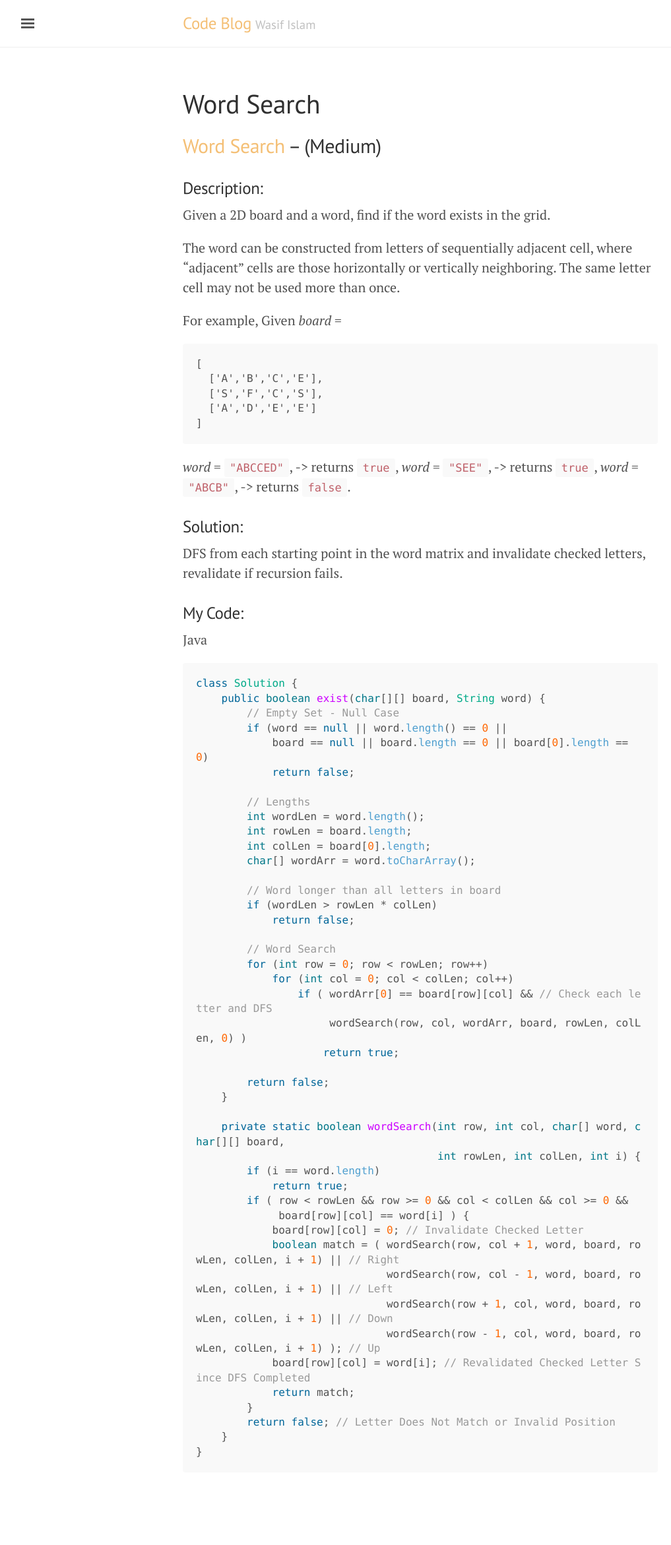
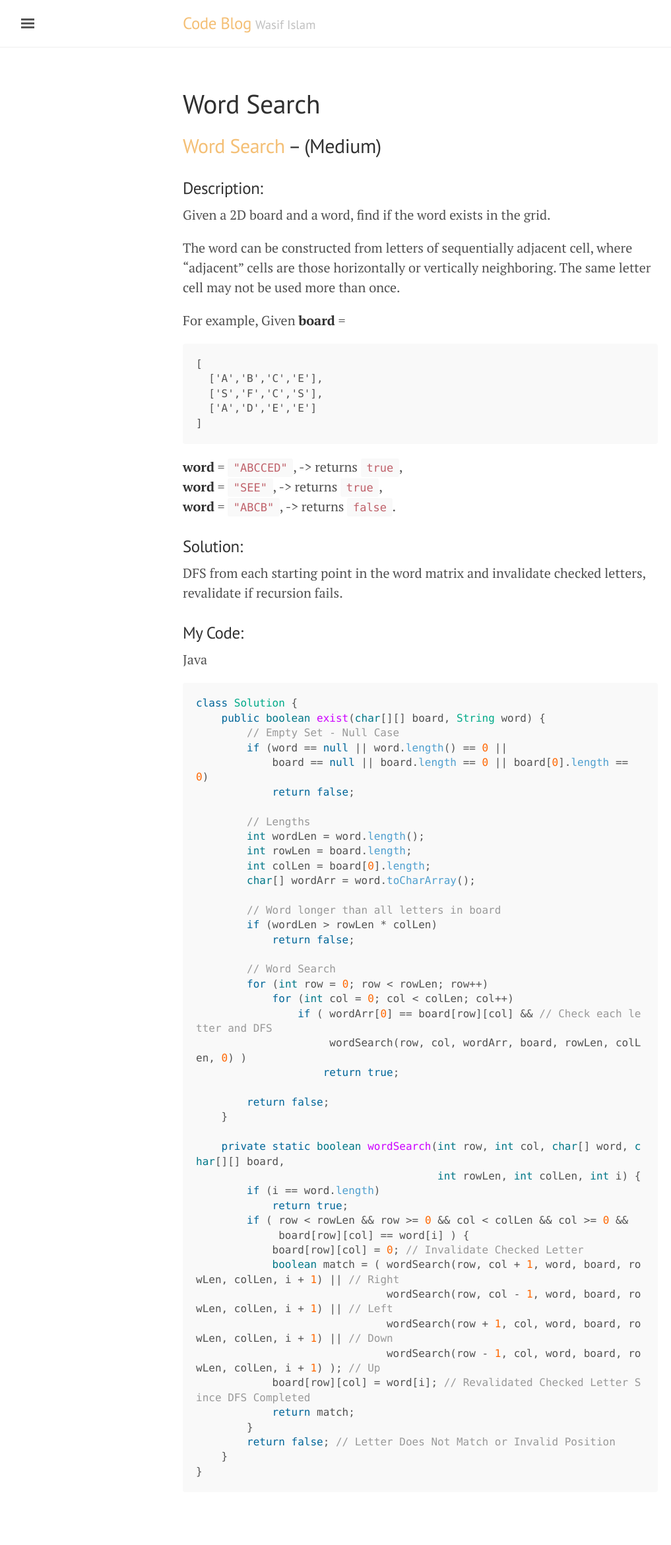
Before and after one commit to washifu/CodeBlog, a Jekyll site: the page built from pages/2017-10-10-Word_Search.md, in a window 1280 px wide. Shown: the whole page at 66% size, without its empty margins (3-1020 px from the left). Built offline with Jekyll 4.4.1, drawn with Linux system fonts in a browser that asks for light colours; comment, search, counter and statistics services are not loaded; before the commit the page ends 2312 px from its top, so only the background shows below that.

````diff
--- a/pages/2017-10-10-Word_Search.md
+++ b/pages/2017-10-10-Word_Search.md
@@ -12,7 +12,7 @@ Given a 2D board and a word, find if the word exists in the grid.
 The word can be constructed from letters of sequentially adjacent cell, where "adjacent" cells are those horizontally or vertically neighboring. The same letter cell may not be used more than once.
 
 For example,
-Given *board* =
+Given **board** =
 ```
 [
   ['A','B','C','E'],
@@ -20,9 +20,9 @@ Given *board* =
   ['A','D','E','E']
 ]
 ```
-*word* = ```"ABCCED"```, -> returns ```true```,
-*word* = ```"SEE"```, -> returns ```true```,
-*word* = ```"ABCB"```, -> returns ```false```.
+**word** = ```"ABCCED"```, -> returns ```true```,
+**word** = ```"SEE"```, -> returns ```true```,
+**word** = ```"ABCB"```, -> returns ```false```.
 
 ### Solution:
 DFS from each starting point in the word matrix and invalidate checked letters, revalidate if recursion fails.
````
